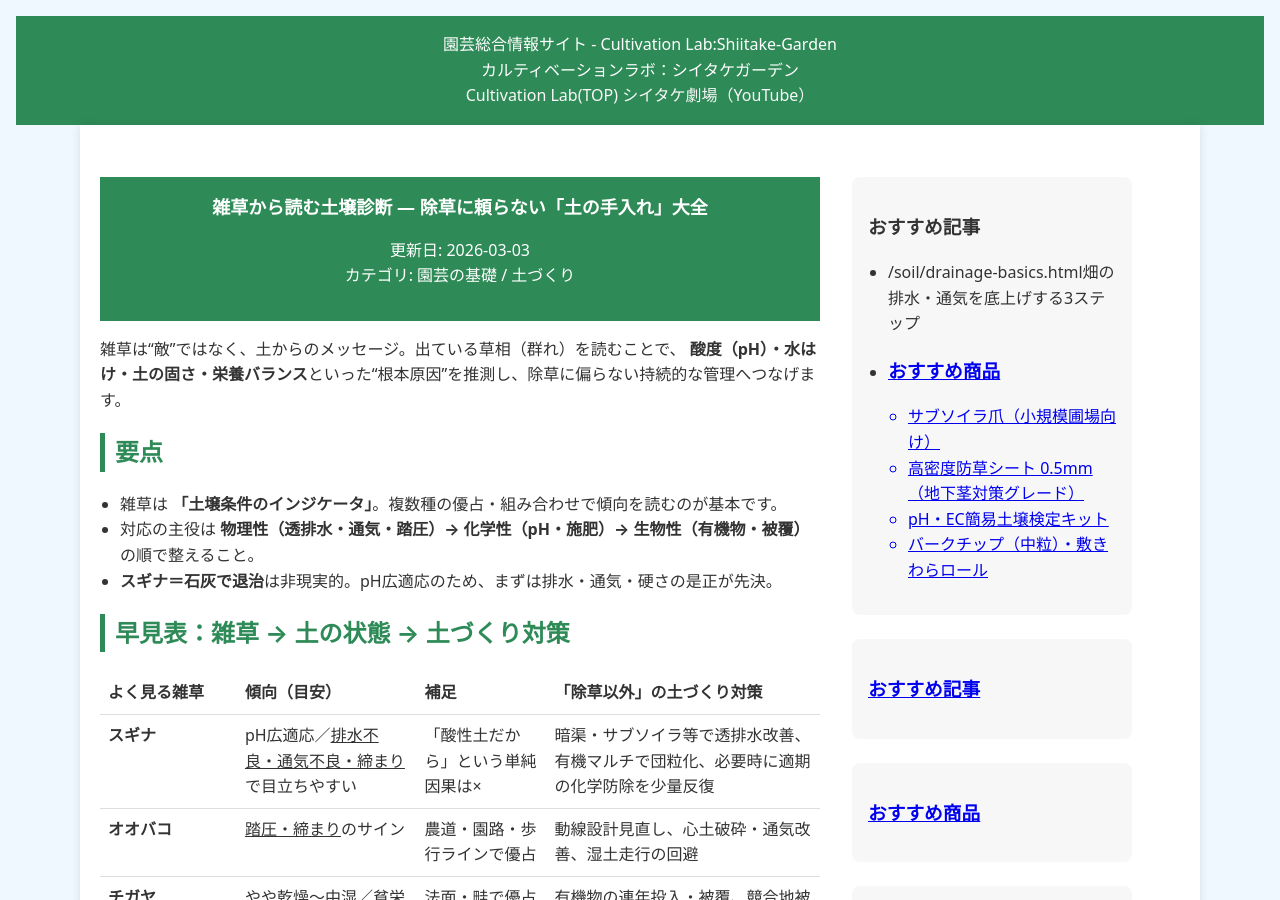
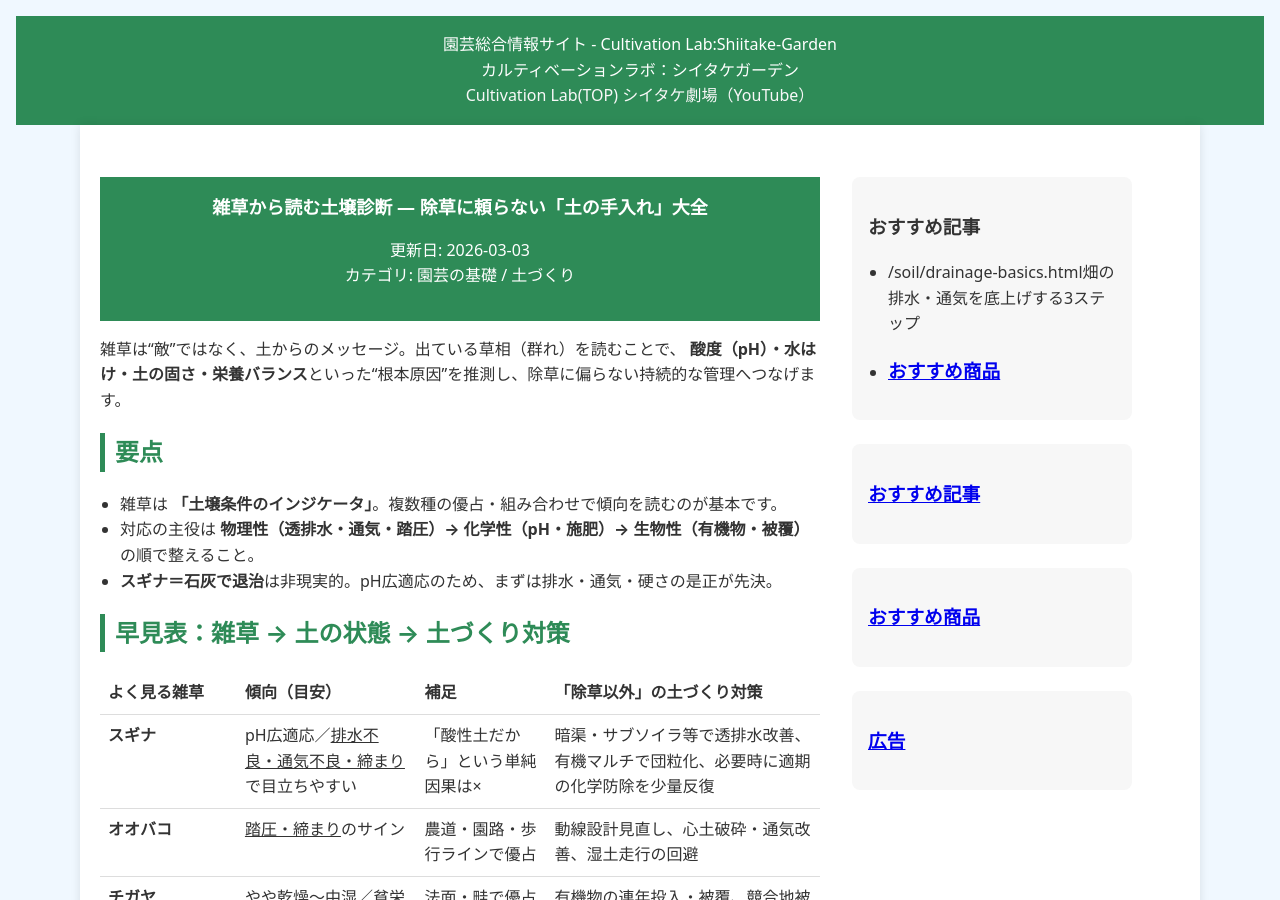
Before and after one commit to shiitake-garden/shiitake-garden.github.io, a Jekyll site: the page built from column/column_zassou_tuti.html, in a window 1280 px wide and 900 px high. Built offline with Jekyll 4.4.1, drawn with Linux system fonts in a browser that asks for light colours.

Commit message:
Update column_zassou_tuti.html

```diff
--- a/column/column_zassou_tuti.html
+++ b/column/column_zassou_tuti.html
@@ -223,10 +223,7 @@
     <section class="sidebar-block">
       <h3>おすすめ商品</h3>
       <ul>
-        <li>サブソイラ爪（小規模圃場向け）</li>
-        <li>高密度防草シート 0.5mm（地下茎対策グレード）</li>
-        <li>pH・EC簡易土壌検定キット</li>
-        <li>バークチップ（中粒）・敷きわらロール</li>
+
       </ul>
     </section>
 
```
